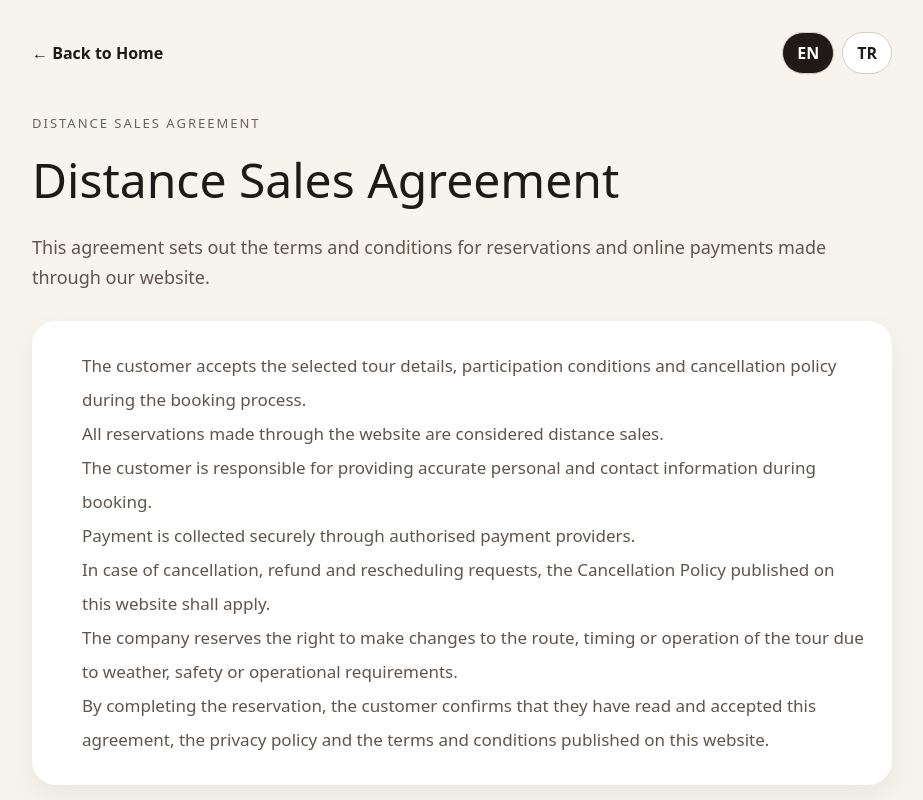
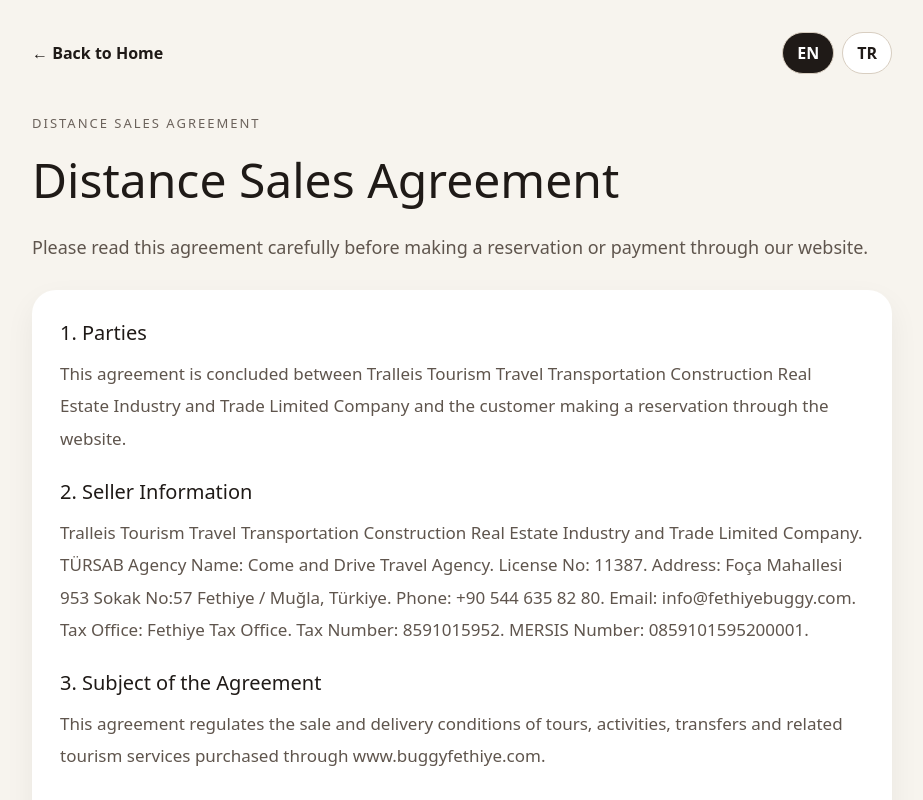
Before and after one commit to comendrive-a11y/comendrive-a11y, a Next.js app: page /distance-sales-agreement in a window 1280 px wide. Shown: the top 800 px of the page, without its empty margins (178-1101 px from the left). Built offline with nearby package versions, Linux system fonts and the light colour scheme.

Commit message:
update distance sales agreement page

```diff
--- a/app/distance-sales-agreement/page.tsx
+++ b/app/distance-sales-agreement/page.tsx
@@ -12,27 +12,109 @@ export default function DistanceSalesAgreementPage() {
     top: isEn ? "DISTANCE SALES AGREEMENT" : "MESAFELİ SATIŞ SÖZLEŞMESİ",
     title: isEn ? "Distance Sales Agreement" : "Mesafeli Satış Sözleşmesi",
     intro: isEn
-      ? "This agreement sets out the terms and conditions for reservations and online payments made through our website."
-      : "Bu sözleşme, web sitemiz üzerinden yapılan rezervasyon ve online ödemelere ilişkin şart ve koşulları düzenler.",
+      ? "Please read this agreement carefully before making a reservation or payment through our website."
+      : "Lütfen web sitemiz üzerinden rezervasyon veya ödeme yapmadan önce bu sözleşmeyi dikkatlice okuyunuz.",
 
-    items: isEn
+    sections: isEn
       ? [
-          "The customer accepts the selected tour details, participation conditions and cancellation policy during the booking process.",
-          "All reservations made through the website are considered distance sales.",
-          "The customer is responsible for providing accurate personal and contact information during booking.",
-          "Payment is collected securely through authorised payment providers.",
-          "In case of cancellation, refund and rescheduling requests, the Cancellation Policy published on this website shall apply.",
-          "The company reserves the right to make changes to the route, timing or operation of the tour due to weather, safety or operational requirements.",
-          "By completing the reservation, the customer confirms that they have read and accepted this agreement, the privacy policy and the terms and conditions published on this website.",
+          {
+            title: "1. Parties",
+            text: "This agreement is concluded between Tralleis Tourism Travel Transportation Construction Real Estate Industry and Trade Limited Company and the customer making a reservation through the website.",
+          },
+          {
+            title: "2. Seller Information",
+            text: "Tralleis Tourism Travel Transportation Construction Real Estate Industry and Trade Limited Company. TÜRSAB Agency Name: Come and Drive Travel Agency. License No: 11387. Address: Foça Mahallesi 953 Sokak No:57 Fethiye / Muğla, Türkiye. Phone: +90 544 635 82 80. Email: info@fethiyebuggy.com. Tax Office: Fethiye Tax Office. Tax Number: 8591015952. MERSIS Number: 0859101595200001.",
+          },
+          {
+            title: "3. Subject of the Agreement",
+            text: "This agreement regulates the sale and delivery conditions of tours, activities, transfers and related tourism services purchased through www.buggyfethiye.com.",
+          },
+          {
+            title: "4. Scope of Services",
+            text: "Services may include Buggy Safari, Kids Quad Bike, Jeep Safari, boat trips, paragliding organisations, transfer services and private tour activities. Details are stated on the relevant booking page.",
+          },
+          {
+            title: "5. Payment",
+            text: "Payments are collected securely via authorised online payment systems using credit or debit card. A reservation is considered valid only after payment confirmation.",
+          },
+          {
+            title: "6. Service Delivery",
+            text: "The purchased service is delivered physically at the meeting point on the selected date and time stated in the reservation. The customer is responsible for arriving on time.",
+          },
+          {
+            title: "7. Cancellation and Refund",
+            text: "Free cancellation is available up to 24 hours before the activity start time. Cancellations made less than 24 hours before departure are non-refundable. If the activity cannot operate due to weather, safety or operational reasons, the reservation may be rescheduled or fully refunded.",
+          },
+          {
+            title: "8. Right of Withdrawal",
+            text: "According to the applicable distance contracts regulation, tourism and leisure services scheduled for a specific date or period are exempt from the right of withdrawal.",
+          },
+          {
+            title: "9. Force Majeure",
+            text: "Tours may be cancelled, postponed or modified due to severe weather conditions, safety risks, official restrictions, road closures, technical failures or other force majeure reasons.",
+          },
+          {
+            title: "10. Liability",
+            text: "Participants must follow all safety instructions given by guides or staff. The seller is not responsible for issues arising from late arrival, incorrect personal information or failure to comply with safety rules.",
+          },
+          {
+            title: "11. Dispute Resolution",
+            text: "In case of any dispute arising from this agreement, Fethiye Consumer Arbitration Committees and Fethiye Courts shall have jurisdiction.",
+          },
+          {
+            title: "12. Acceptance",
+            text: "By completing the reservation or payment, the customer declares that they have read, understood and accepted this agreement together with the Cancellation Policy, Privacy Policy and Terms & Conditions published on this website.",
+          },
         ]
       : [
-          "Müşteri, rezervasyon sürecinde seçtiği tur detaylarını, katılım şartlarını ve iptal politikasını kabul etmiş sayılır.",
-          "Web sitesi üzerinden yapılan tüm rezervasyonlar mesafeli satış kapsamında değerlendirilir.",
-          "Rezervasyon sırasında doğru kişisel bilgi ve iletişim bilgisi vermek müşterinin sorumluluğundadır.",
-          "Ödeme, yetkili ödeme kuruluşları aracılığıyla güvenli şekilde tahsil edilir.",
-          "İptal, iade ve yeniden planlama taleplerinde bu web sitesinde yayınlanan İptal Politikası geçerlidir.",
-          "Şirket; hava şartları, güvenlik veya operasyonel gereklilikler nedeniyle tur rotasında, saatinde veya operasyonunda değişiklik yapma hakkını saklı tutar.",
-          "Rezervasyonu tamamlayan müşteri, bu sözleşmeyi, gizlilik politikasını ve kullanım şartlarını okuyup kabul etmiş sayılır.",
+          {
+            title: "1. Taraflar",
+            text: "İşbu sözleşme, Tralleis Turizm Seyahat Taşımacılık İnşaat Emlak Sanayi ve Ticaret Limited Şirketi ile internet sitesi üzerinden rezervasyon yapan müşteri arasında düzenlenmiştir.",
+          },
+          {
+            title: "2. Satıcı Bilgileri",
+            text: "Tralleis Turizm Seyahat Taşımacılık İnşaat Emlak Sanayi ve Ticaret Limited Şirketi. TÜRSAB Acenta Adı: Come and Drive Travel Agency. Belge No: 11387. Adres: Foça Mahallesi 953 Sokak No:57 Fethiye / Muğla. Telefon: +90 544 635 82 80. E-posta: info@fethiyebuggy.com. Vergi Dairesi: Fethiye V.D. Vergi No: 8591015952. MERSİS No: 0859101595200001.",
+          },
+          {
+            title: "3. Sözleşmenin Konusu",
+            text: "Bu sözleşme, www.buggyfethiye.com üzerinden satın alınan tur, aktivite, transfer ve ilgili turizm hizmetlerinin satış ve ifa koşullarını düzenler.",
+          },
+          {
+            title: "4. Hizmetin Kapsamı",
+            text: "Hizmetler; Buggy Safari, Kids Quad Bike, Jeep Safari, tekne turları, yamaç paraşütü organizasyonları, transfer hizmetleri ve özel tur faaliyetlerini kapsayabilir. Detaylar ilgili rezervasyon sayfasında belirtilir.",
+          },
+          {
+            title: "5. Ödeme",
+            text: "Ödemeler kredi kartı veya banka kartı ile yetkili online ödeme sistemleri üzerinden güvenli şekilde tahsil edilir. Rezervasyon ancak ödeme onayından sonra geçerli sayılır.",
+          },
+          {
+            title: "6. Hizmetin İfası",
+            text: "Satın alınan hizmet, rezervasyonda belirtilen tarih ve saatte ilgili buluşma noktasında fiziki olarak sunulur. Müşterinin zamanında hazır bulunması kendi sorumluluğundadır.",
+          },
+          {
+            title: "7. İptal ve İade",
+            text: "Tur başlangıç saatinden 24 saat öncesine kadar ücretsiz iptal yapılabilir. Tur başlangıcına 24 saatten az süre kala yapılan iptallerde ücret iadesi yapılmaz. Hava koşulları, güvenlik veya operasyonel nedenlerle aktivite gerçekleştirilemezse rezervasyon yeniden planlanabilir veya ücret iadesi yapılabilir.",
+          },
+          {
+            title: "8. Cayma Hakkı",
+            text: "İlgili mesafeli sözleşmeler mevzuatı uyarınca belirli bir tarih veya dönem için planlanan turizm ve boş zaman hizmetlerinde cayma hakkı uygulanmaz.",
+          },
+          {
+            title: "9. Mücbir Sebepler",
+            text: "Şiddetli hava koşulları, güvenlik riskleri, resmi kısıtlamalar, yol kapanmaları, teknik arızalar veya benzeri mücbir sebepler nedeniyle turlar iptal edilebilir, ertelenebilir veya değiştirilebilir.",
+          },
+          {
+            title: "10. Sorumluluk",
+            text: "Katılımcılar rehber veya görevli ekip tarafından verilen tüm güvenlik talimatlarına uymakla yükümlüdür. Geç kalma, yanlış bilgi verilmesi veya güvenlik kurallarına uyulmaması nedeniyle oluşan sorunlardan satıcı sorumlu değildir.",
+          },
+          {
+            title: "11. Uyuşmazlıkların Çözümü",
+            text: "Bu sözleşmeden doğabilecek uyuşmazlıklarda Fethiye Tüketici Hakem Heyetleri ve Fethiye Mahkemeleri yetkilidir.",
+          },
+          {
+            title: "12. Kabul",
+            text: "Rezervasyonu veya ödemeyi tamamlayan müşteri, bu sözleşmeyi ve web sitesinde yayınlanan İptal Politikası, Gizlilik Politikası ve Kullanım Şartları metinlerini okuyup anladığını ve kabul ettiğini beyan eder.",
+          },
         ],
   };
 
@@ -105,11 +187,32 @@ export default function DistanceSalesAgreementPage() {
             boxShadow: "0 12px 30px rgba(0,0,0,0.06)",
           }}
         >
-          <ul style={{ margin: 0, paddingLeft: "22px", lineHeight: 2, color: "#5f554d", fontSize: "17px" }}>
-            {t.items.map((item) => (
-              <li key={item}>{item}</li>
+          <div style={{ display: "flex", flexDirection: "column", gap: "22px" }}>
+            {t.sections.map((section) => (
+              <div key={section.title}>
+                <h2
+                  style={{
+                    fontSize: "20px",
+                    marginTop: 0,
+                    marginBottom: "10px",
+                    color: "#1f1a17",
+                  }}
+                >
+                  {section.title}
+                </h2>
+                <p
+                  style={{
+                    margin: 0,
+                    lineHeight: 1.9,
+                    color: "#5f554d",
+                    fontSize: "17px",
+                  }}
+                >
+                  {section.text}
+                </p>
+              </div>
             ))}
-          </ul>
+          </div>
         </div>
       </section>
     </main>
```
